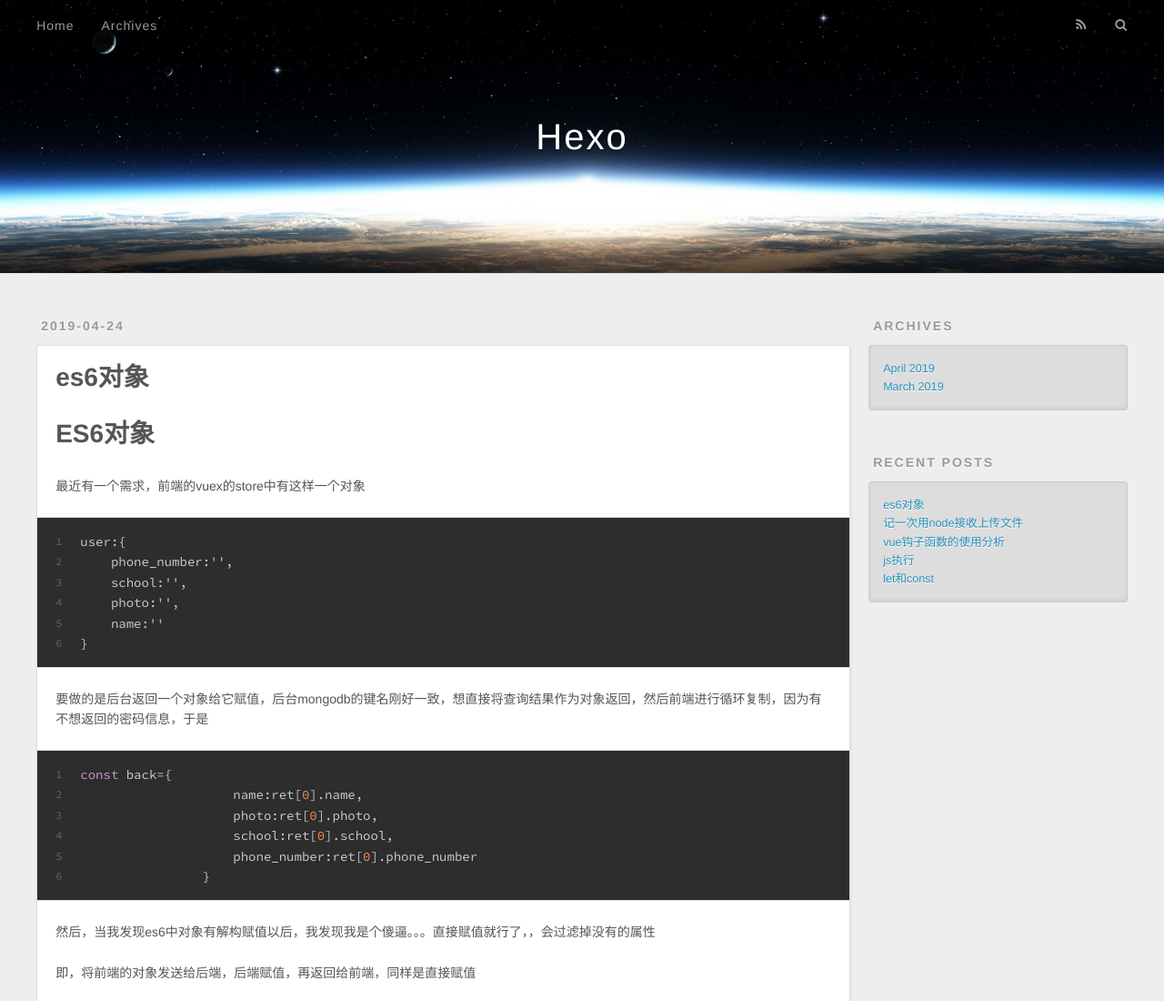
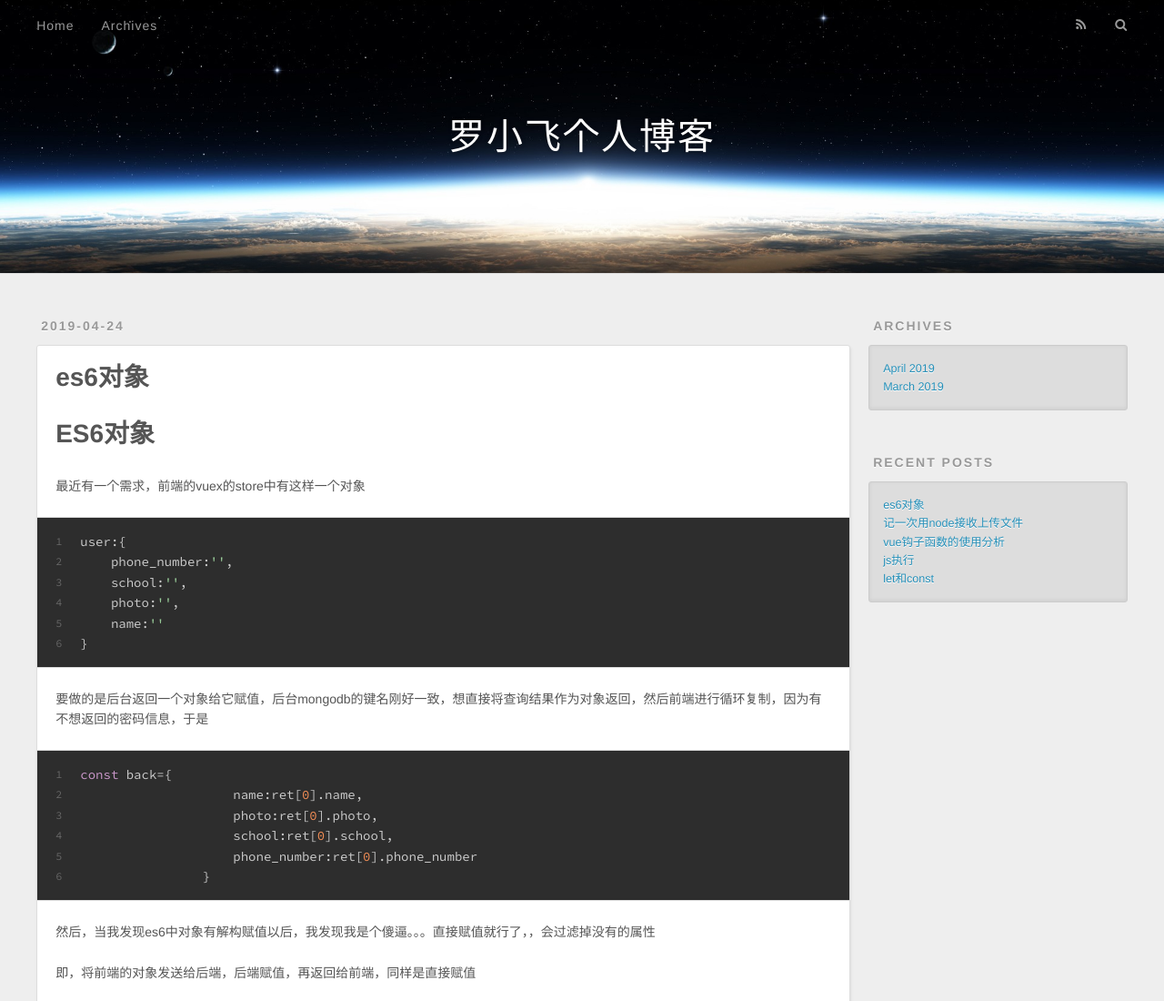
Before and after one commit to kegomei/kegomei.github.io, a plain HTML site: page index.html in a window 1280 px wide. Shown: the top 1100 px of the page at 91% size. Drawn offline with nearby package versions, Linux system fonts and the light colour scheme.

Commit message:
Site updated: 2019-08-17 00:32:48

```diff
--- a/index.html
+++ b/index.html
@@ -3,7 +3,7 @@
 <head><meta name="generator" content="Hexo 3.8.0">
   <meta charset="utf-8">
 
-  <title>Hexo</title>
+  <title>罗小飞个人博客</title>
   <meta name="viewport" content="width=device-width, initial-scale=1, maximum-scale=1">
   <meta property="og:type" content="website">
 <meta property="og:title" content="Hexo">
@@ -34,7 +34,7 @@
   <div id="header-outer" class="outer">
     <div id="header-title" class="inner">
       <h1 id="logo-wrap">
-        <a href="/" id="logo">Hexo</a>
+        <a href="/" id="logo">罗小飞个人博客</a>
       </h1>
 
     </div>
```
